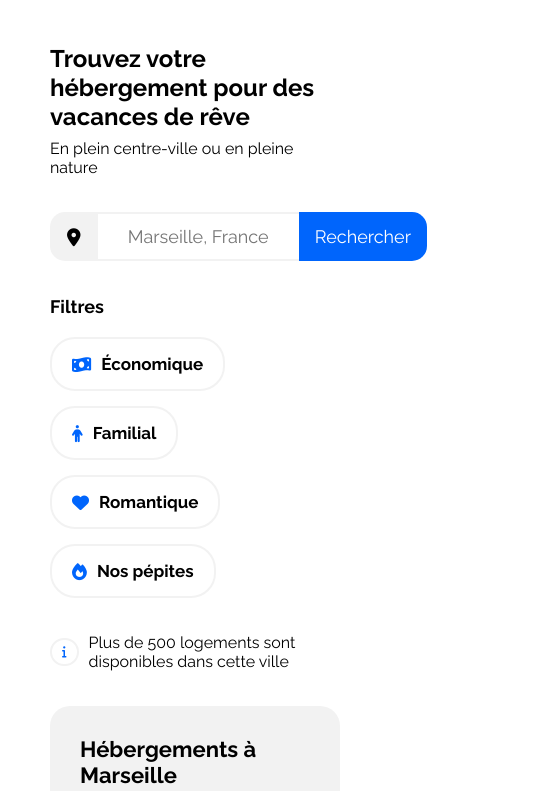
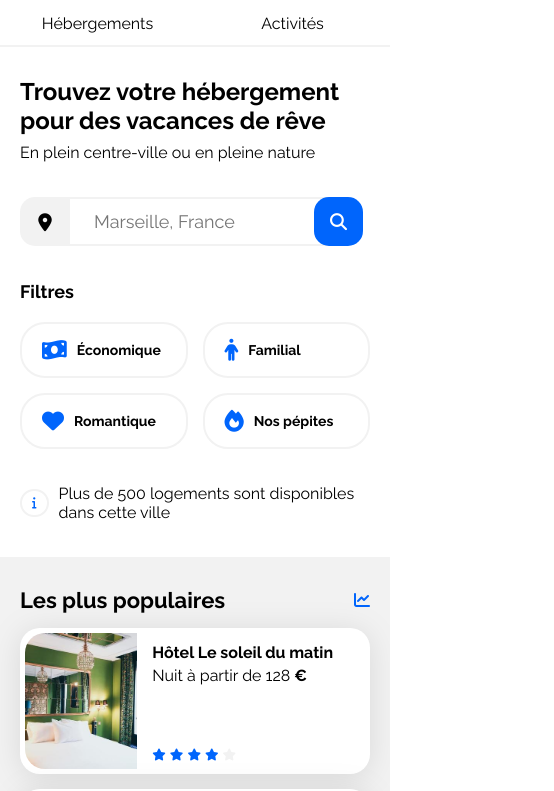
Before and after one commit to LB-Squishy/P3-Booki, a plain HTML site: page index.html in a window 390 px wide. Shown: the part 65-856 px from the top of the page, 554 px wide, since content can reach past the window. Drawn offline with Linux system fonts and the light colour scheme.

Commit message:
Responsive mobile

```diff
--- a/css/style.css
+++ b/css/style.css
@@ -87,12 +87,11 @@ button {
 .header-container {
     display: flex;
     justify-content: space-between;
-    height: 79px;
 }
 
 .header-logo {
     height: 19px;
-    width: auto;
+    width: 61px;
     margin: 30px 30px 30px 0;
 }
 
@@ -127,7 +126,7 @@ button {
 /****** Search Bar ***********/
 .info-group__search-bar {
     display: flex;
-    width: 377px;
+    width: 100%;
     height: 49px;
     margin: 35px 0;
 }
@@ -140,7 +139,7 @@ button {
     display: flex;
     align-items: center;
     justify-content: center;
-    width: 50px;
+    min-width: 50px;
     background-color: var(--main-bg-color);
     border-radius: 15px 0 0 15px;
 }
@@ -157,16 +156,20 @@ button {
 .info-group__search-bar--input {
     border-top: var(--main-bg-color) solid 2px;
     border-bottom: var(--main-bg-color) solid 2px;
-    text-align: center;
+    padding-left: 24px;
     font-size: 18px;
 }
 
-.info-group__search-bar--btn {
+.info-group__search-bar--txt-btn {
     background-color: var(--main-color);
     border-radius: 0 15px 15px 0;
     padding: 0 16px;
     font-size: 18px;
     color: white;
+}
+
+.info-group__search-bar--icon-btn {
+    display: none;
 }
 
 /****** Filter ***********/
@@ -197,6 +200,10 @@ button {
     background-color: white;
     font-size: 17px;
     font-weight: 700;
+}
+
+.filter__btn--icon {
+    font-size: 22px;
 }
 
 .filter__btn:hover {
@@ -247,6 +254,7 @@ button {
 .hebergements-cards .card {
     display: flex;
     flex-direction: column;
+    box-sizing: border-box;
     height: 100%;
 }
 
@@ -436,14 +444,6 @@ button {
         width: 30%;
     }
 
-    .populaires-cards .card-title {
-        font-size: 14px;
-    }
-
-    .populaires-cards .card-subtitle {
-        font-size: 13px;
-    }
-
     .activités-cards .card {
         height: 270px;
     }
@@ -459,5 +459,169 @@ button {
 
 /* Small devices (phones, less than 768px) */
 @media (max-width: 767.98px) {
-    /* ... */
+    .main-container {
+        padding: 0;
+    }
+    /****** Header ***********/
+    .header-container {
+        flex-direction: column;
+        align-items: center;
+    }
+
+    .header-logo {
+        margin: 30px;
+    }
+
+    .header-container nav {
+        width: 100%;
+    }
+
+    .header-container ul {
+        justify-content: space-around;
+        gap: 0;
+    }
+
+    .header-container li {
+        padding-top: 0;
+        width: 100%;
+    }
+
+    .header-container a {
+        border-top: none;
+        padding-top: 0;
+        display: flex;
+        justify-content: center;
+        border-bottom: var(--main-bg-color) solid 2px;
+        padding-bottom: 12px;
+        width: 100%;
+    }
+
+    .header-container a:hover {
+        border-top: none;
+        border-bottom: var(--main-color) solid 2px;
+    }
+
+    /****** Section Info Group ***********/
+    .info-group {
+        margin: 30px 20px 35px 20px;
+    }
+
+    /****** Search Bar ***********/
+    .info-group__search-bar--input {
+        width: 235px;
+    }
+
+    .info-group__search-bar--txt-btn {
+        display: none;
+    }
+
+    .info-group__search-bar--icon-btn {
+        display: flex;
+        justify-content: center;
+        align-items: center;
+        background-color: var(--main-color);
+        border-radius: 15px;
+        padding: 0 16px;
+        transform: translateX(-15px);
+    }
+
+    .info-group__search-bar--icon-btn i {
+        font-size: 17px;
+        color: white;
+    }
+
+    /****** Filter ***********/
+    .info-group__filter--list {
+        display: grid;
+        grid-template-columns: repeat(2, 1fr);
+        width: 100%;
+        gap: 15px;
+    }
+
+    .filter__btn {
+        font-size: 14px;
+    }
+
+    /****** Hebergements And Populaires ***********/
+    .hebergements-and-populaires {
+        flex-direction: column-reverse;
+    }
+
+    .hebergements-and-populaires section {
+        border-radius: 0;
+        padding: 30px 20px 20px 20px;
+    }
+
+    /****** Populaires ***********/
+    .populaires {
+        margin-top: 0;
+    }
+
+    .populaires-cards {
+        flex-direction: column;
+    }
+
+    .populaires-cards a {
+        width: 100%;
+    }
+
+    .populaires-cards .card {
+        margin-top: 15px;
+    }
+
+    /****** Hebergements ***********/
+    .hebergements-and-populaires .hebergements {
+        background-color: white;
+        border-radius: 0;
+    }
+
+    .hebergements-cards {
+        grid-template-columns: repeat(1, 1fr);
+        grid-gap: 15px;
+    }
+
+    .hebergements-and-populaires .hebergements-more {
+        background-color: white;
+    }
+
+    .hebergements-more {
+        margin-top: 15px;
+    }
+
+    .hebergements-more:hover {
+        color: var(--main-color);
+    }
+
+    .hebergements-more:active {
+        transform: translateY(2px);
+    }
+
+    /****** Activités ***********/
+    .activités-cards {
+        grid-template-columns: repeat(1, 1fr);
+        grid-gap: 15px;
+    }
+
+    .activités-cards .card {
+        height: 200px;
+    }
+
+    .activités-cards img {
+        height: 141px;
+    }
+
+    .activités-cards .card-content {
+        height: 69px;
+    }
+
+    /****** Footer ***********/
+    .footer-container {
+        grid-template-columns: repeat(1, 1fr);
+        padding: 30px;
+        gap: 50px;
+    }
+
+    .footer-content {
+        margin: 0;
+    }
 }
--- a/index.html
+++ b/index.html
@@ -63,8 +63,13 @@
                                 class="info-group__search-bar--input"
                                 placeholder="Marseille, France"
                             />
-                            <button class="info-group__search-bar--btn">
+                            <button class="info-group__search-bar--txt-btn">
                                 Rechercher
+                            </button>
+                            <button class="info-group__search-bar--icon-btn">
+                                <i
+                                    class="glass__btn--icon fa-solid fa-magnifying-glass"
+                                ></i>
                             </button>
                         </form>
                     </div>
@@ -75,25 +80,31 @@
                                 <i
                                     class="filter__btn--icon fa-solid fa-money-bill-wave"
                                 ></i>
-                                <p class="filter__btn--name">Économique</p>
+                                <span class="filter__btn--name">
+                                    Économique
+                                </span>
                             </button>
                             <button class="filter__btn">
                                 <i
-                                    class="filter__btn--icon fa-solid fa-solid fa-person"
+                                    class="filter__btn--icon fa-solid fa-person"
                                 ></i>
-                                <p class="filter__btn--name">Familial</p>
+                                <span class="filter__btn--name">Familial</span>
                             </button>
                             <button class="filter__btn">
                                 <i
-                                    class="filter__btn--icon fa-solid fa-solid fa-heart"
+                                    class="filter__btn--icon fa-solid fa-heart"
                                 ></i>
-                                <p class="filter__btn--name">Romantique</p>
+                                <span class="filter__btn--name">
+                                    Romantique
+                                </span>
                             </button>
                             <button class="filter__btn">
                                 <i
-                                    class="filter__btn--icon fa-solid fa-solid fa-fire"
+                                    class="filter__btn--icon fa-solid fa-fire"
                                 ></i>
-                                <p class="filter__btn--name">Nos pépites</p>
+                                <span class="filter__btn--name">
+                                    Nos pépites
+                                </span>
                             </button>
                         </div>
                     </div>
@@ -300,7 +311,7 @@
                                     <div class="card-content">
                                         <div class="card-txt">
                                             <h3 class="card-title">
-                                                Hôtel La Canebière
+                                                Auberge La Canebière
                                             </h3>
                                             <p class="card-subtitle">
                                                 Nuit à partir de 25
@@ -344,7 +355,7 @@
                                     <div class="card-content">
                                         <div class="card-txt">
                                             <h3 class="card-title">
-                                                Hôtel Le Panier
+                                                Auberge Le Panier
                                             </h3>
                                             <p class="card-subtitle">
                                                 Nuit à partir de 23
```
